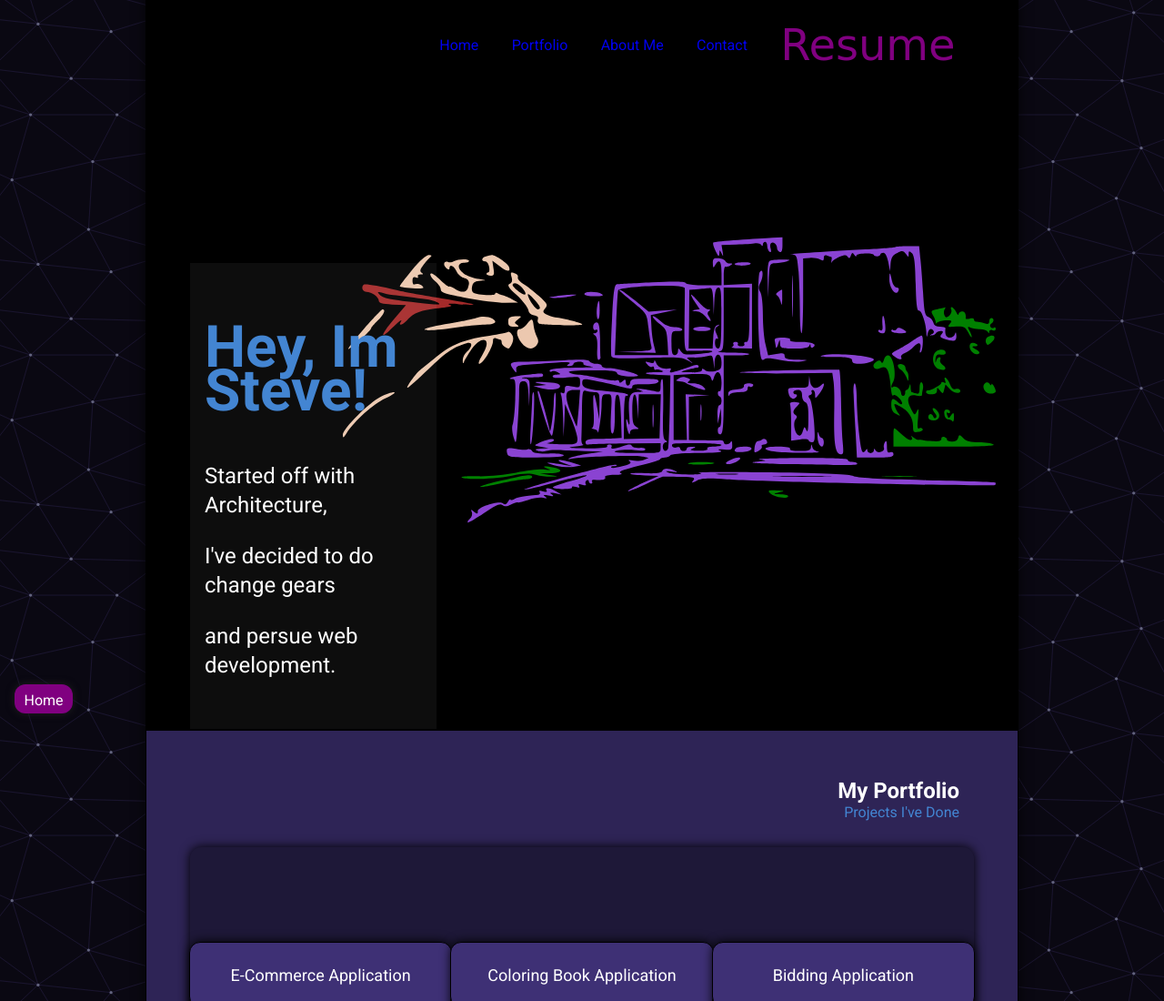
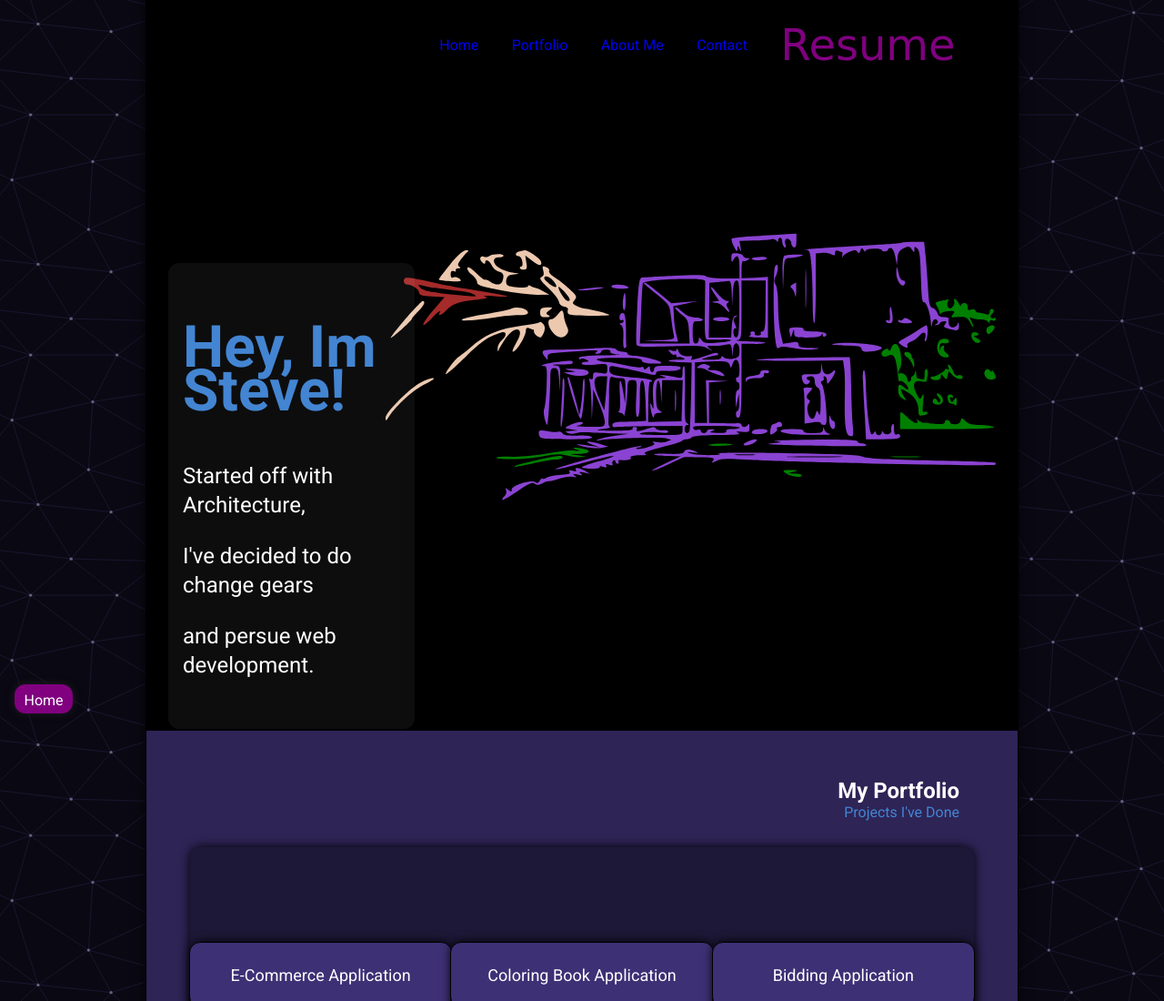
Before and after one commit to JustSteve2k/Portfolio, a website: page public/index.html in a window 1280 px wide. Shown: the top 1100 px of the page at 91% size. Drawn offline with nearby package versions, Linux system fonts and the light colour scheme; no server answers; a web font is replaced by a local one.

Commit message:
adjust sizes on intro and svg

```diff
--- a/src/style.scss
+++ b/src/style.scss
@@ -38,6 +38,7 @@ body {
   height: 2rem;
   align-items: center;
   justify-content: space-evenly;
+
   a {
     text-decoration: none;
 
@@ -58,7 +59,7 @@ body {
 .intro {
   position: absolute;
   top: 18rem;
-  left: 5%;
+  left: 2.5%;
   width: 25%;
   padding: 1rem;
   height: 30rem;
@@ -66,6 +67,7 @@ body {
   line-height: 2rem;
   z-index: 2;
   background: rgb(255, 255, 255, 0.05);
+  border-radius: 12px;
 }
 
 .introHeader {
@@ -80,11 +82,8 @@ body {
 
 .introSvg {
   position: absolute;
-  // width: 60rem;
-  width: 75%;
-  // top: 12rem;
+  width: 70%;
   top: 25%;
-  // right: 5.5rem;
   right: 2.5%;
 }
 
```
Also changed, not shown: public/style.css, 1 other file.
